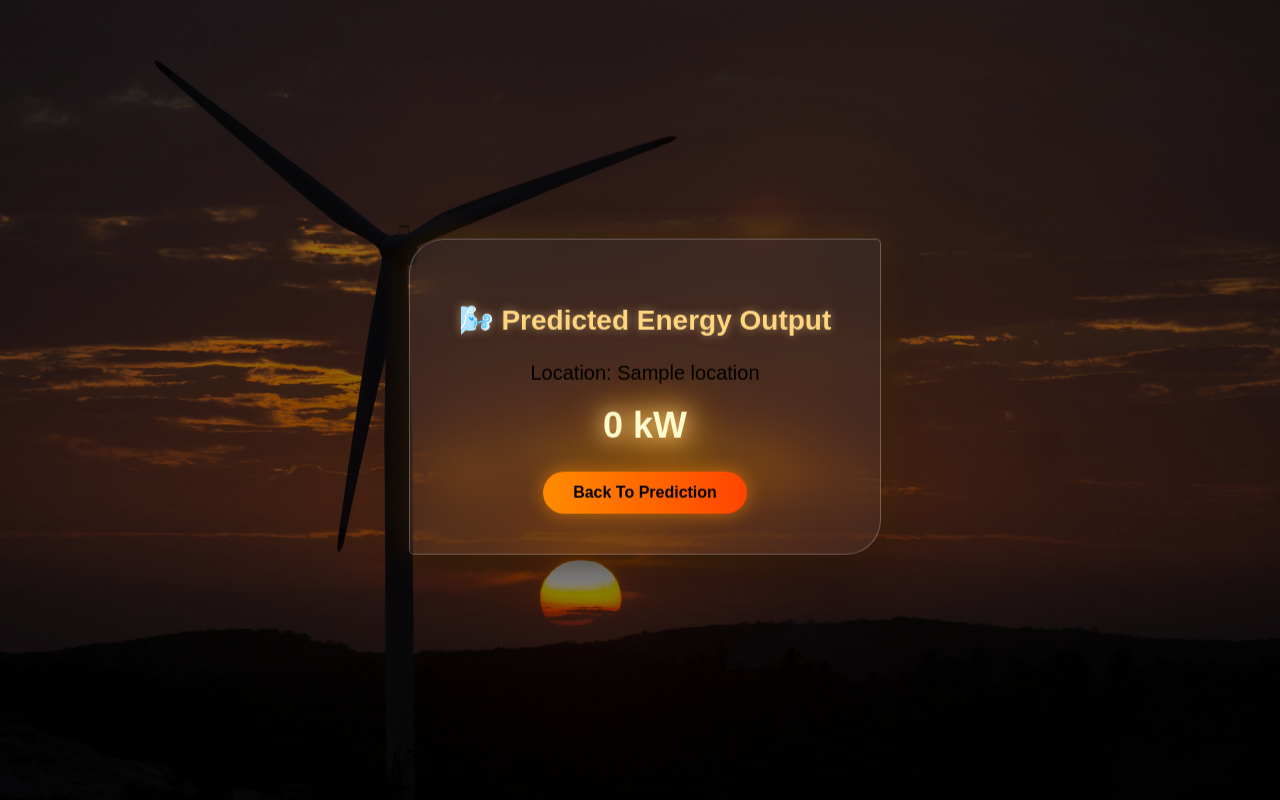
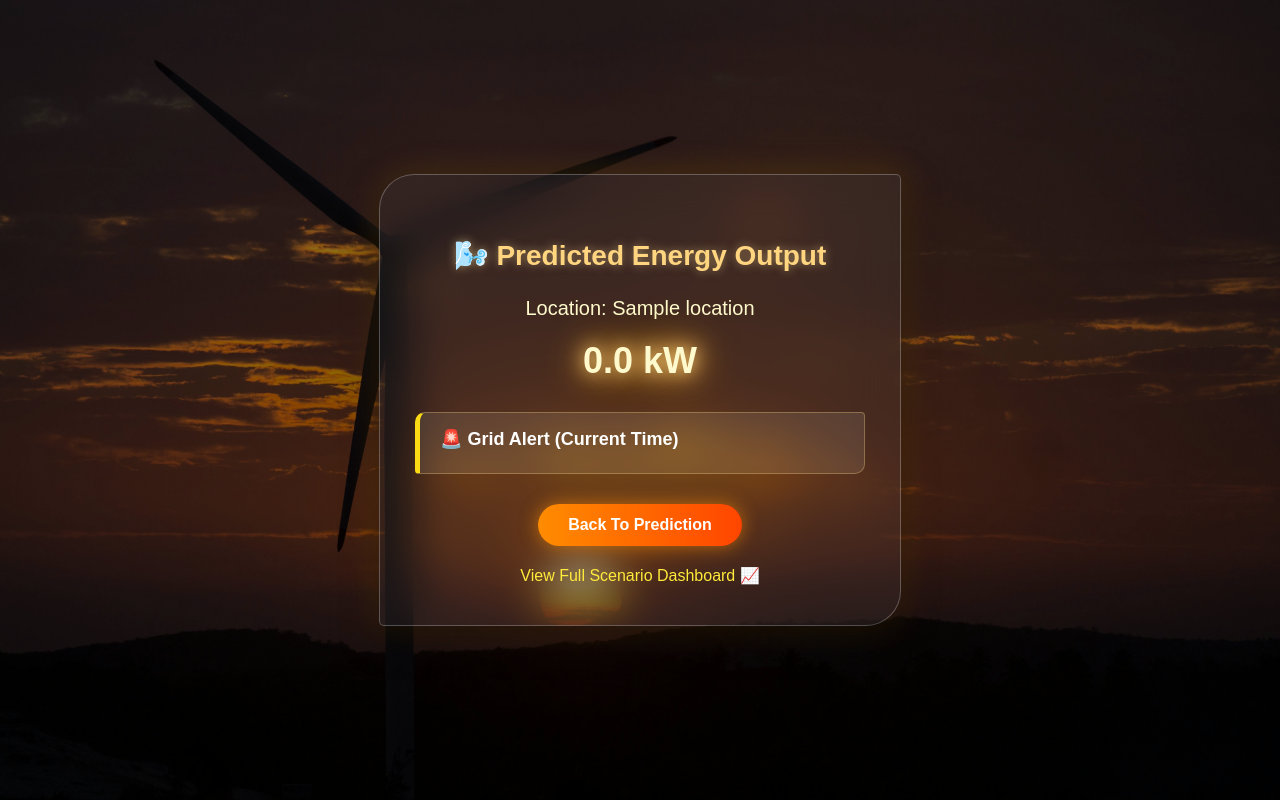
Before and after one commit to Samba769/wind-turbine-energy-main, a Flask app: template templates/result.html in a window 1280 px wide. Run offline with Flask 3, Linux system fonts and the light colour scheme; the template is opened without the code that fills it: most values are stand-ins (such as "Sample title", 1, 10 or a date in 2020); parts of the project's set-up code (start-up, migrations or seed data) failed here and were passed over.

Commit message:
Enhance result page layout and add scenario alerts
Updated CSS styles for layout and added new elements for scenario alerts and dashboard link.

```diff
--- a/templates/result.html
+++ b/templates/result.html
@@ -5,76 +5,100 @@
 <title>Wind Turbine Energy Result</title>
 <style>
   body {
-    margin: 0; padding: 0;
-    font-family: "Poppins", Arial, sans-serif;
+    margin: 0; padding: 0; font-family: "Poppins", Arial, sans-serif;
     height: 100vh; display: flex; justify-content: center; align-items: center;
     background: url('{{ url_for("static", filename="images/winds.jpg") }}') no-repeat center center fixed;
     background-size: cover;
   }
-
   .overlay {
-    position: absolute; top:0; left:0;
-    width:100%; height:100%;
+    position: absolute; top:0; left:0; width:100%; height:100%;
     background: rgba(0,0,0,0.45); z-index:0;
   }
-
   .result-box {
-    position: relative; z-index: 1;
-    width: 400px; padding: 40px 35px;
-    border-radius: 35px 5px 35px 5px;
-    backdrop-filter: blur(20px);
-    background: rgba(255,255,255,0.05);
-    border: 1px solid rgba(255,255,255,0.25);
+    position: relative; z-index: 1; width: 450px; /* Made slightly wider */
+    padding: 40px 35px;
+    border-radius: 35px 5px 35px 5px; backdrop-filter: blur(20px);
+    background: rgba(255,255,255,0.05); border: 1px solid rgba(255,255,255,0.25);
     box-shadow: 0 12px 35px rgba(0,0,0,0.5), 0 0 35px rgba(255,165,0,0.2);
     text-align: center; color: #ffd580;
-    animation: floatDiagonal 3s ease-in-out infinite alternate;
   }
-
-  /* Diagonal floating animation */
-  @keyframes floatDiagonal {
-    0% { transform: translate(0px, 0px); }
-    50% { transform: translate(15px, -10px); }
-    100% { transform: translate(0px, 0px); }
-  }
-
   h2 {
     font-size: 28px; margin-bottom: 25px;
     text-shadow: 0 0 10px rgba(255,223,150,0.5);
   }
-
   .prediction {
-    font-size: 36px; font-weight: bold; margin-top: 20px;
-    color: #fffacd;
+    font-size: 36px; font-weight: bold; margin-top: 20px; color: #fffacd;
     text-shadow: 0 0 15px #ffd580, 0 0 25px #ffb347, 0 0 35px #ffa500;
     animation: glowPulse 1.5s infinite alternate;
   }
+  @keyframes glowPulse {
+    from { text-shadow: 0 0 10px #ffd580, 0 0 20px #ffb347, 0 0 30px #ffa500; }
+    to { text-shadow: 0 0 20px #ffd580, 0 0 35px #ffb347, 0 0 50px #ffa500; }
+  }
+  .back-btn {
+    margin-top: 30px; /* Increased margin */
+    padding: 12px 30px; border-radius: 25px; border: none;
+    font-weight: bold; background: linear-gradient(90deg,#ff8c00,#ff4500);
+    color: white; font-size: 16px; cursor: pointer;
+    transition: all 0.3s ease; box-shadow: 0 0 18px rgba(255,140,0,0.6);
+  }
+  .back-btn:hover {
+    transform: scale(1.05); box-shadow: 0 0 25px rgba(255,140,0,0.8);
+  }
+  .location { font-size: 20px; margin-bottom: 10px; color: #fffacd; }
 
-  @keyframes glowPulse {
-    0% { text-shadow: 0 0 10px #ffd580, 0 0 20px #ffb347, 0 0 30px #ffa500; }
-    50% { text-shadow: 0 0 20px #ffd580, 0 0 35px #ffb347, 0 0 50px #ffa500; }
-    100% { text-shadow: 0 0 15px #ffd580, 0 0 30px #ffb347, 0 0 45px #ffa500; }
+  /* --- CSS FOR SCENARIO 3 ALERT --- */
+  .scenario-box {
+    background: rgba(255, 251, 230, 0.1); /* Light yellow tint */
+    border: 1px solid rgba(250, 219, 139, 0.3);
+    border-left: 5px solid #fadb14; /* Yellow border for "Normal" */
+    padding: 15px 20px;
+    margin-top: 30px;
+    border-radius: 10px 4px;
+    text-align: left;
+    color: #fffbe6;
+    font-size: 16px;
   }
 
-  .back-btn {
-    margin-top: 25px; padding: 12px 30px;
-    border-radius: 25px; border: none; font-weight: bold;
-    background: linear-gradient(90deg,#ff8c00,#ff4500);
-    color: rgb(2, 2, 2); font-size: 16px; cursor: pointer;
-    transition: all 0.3s ease; box-shadow: 0 0 18px rgba(255,140,0,0.6);
+  /* Conditional style if it's an ALERT */
+  {% if 'ALERT' in alert %}
+  .scenario-box {
+    background: rgba(245, 34, 45, 0.08); /* Red tint */
+    border-color: rgba(255, 163, 158, 0.3);
+    border-left-color: #f5222d; /* Red border for "Alert" */
+    color: #ffccc7;
   }
+  {% endif %}
 
-  .back-btn:hover {
+  .scenario-box h3 {
+    margin: 0 0 8px 0;
+    padding: 0;
+    font-size: 18px;
+    font-weight: bold;
+    color: #fff; /* White header for both */
+  }
+  .scenario-box p {
+    margin: 0;
+    padding: 0;
+  }
+  /* ------------------------------------- */
+
+  /* --- NEW CSS FOR DASHBOARD LINK --- */
+  .dashboard-link {
+    display: block;
+    margin-top: 20px;
+    font-size: 16px;
+    color: #ffeb3b; /* Bright yellow */
+    text-decoration: none;
+    font-weight: 500;
+    transition: all 0.3s ease;
+  }
+  .dashboard-link:hover {
+    text-decoration: underline;
+    color: #fff;
     transform: scale(1.05);
-    background: linear-gradient(90deg,#ffa500,#ff6347);
-    box-shadow: 0 0 25px rgba(255,140,0,0.8);
   }
-
-  .location {
-    font-size: 20px;
-    margin-bottom: 10px;
-    color: black;
-    text-shadow: none;
-  }
+  /* ---------------------------------- */
 
 </style>
 </head>
@@ -83,27 +107,68 @@
   <div class="result-box">
     <h2>🌬️ Predicted Energy Output</h2>
     <div class="location">Location: {{ location }}</div>
-    <div class="prediction" id="energy">0 kW</div>
+    <div class="prediction" id="energy">0.0 kW</div>
+
+    <div class="scenario-box">
+        <h3>🚨 Grid Alert (Current Time)</h3>
+        <p><strong>{{ alert }}</strong></p>
+    </div>
+
     <button class="back-btn" onclick="window.location.href='/predict'">Back To Prediction</button>
+
+    <a href="/scenario_dashboard" class="dashboard-link">View Full Scenario Dashboard 📈</a>
   </div>
 
   <script>
-    // Animate counting up
-    const target = {{ prediction|tojson }};
+    // --- This is your existing animation script ---
+    const targetValue = {{ prediction|default(0)|tojson }};
     const element = document.getElementById('energy');
-    let start = 0;
+    const duration = 1000; // 1 second animation
+    let startTime = null;
 
-    function animate() {
-      start += 1;
-      if (start <= target) {
-        element.innerHTML = start.toFixed(1) + " kW";
+    function animate(currentTime) {
+      if (startTime === null) startTime = currentTime;
+      const elapsedTime = currentTime - startTime;
+      const progress = Math.min(elapsedTime / duration, 1);
+
+      const currentValue = progress * targetValue;
+      element.innerHTML = currentValue.toFixed(1) + " kW";
+
+      if (progress < 1) {
         requestAnimationFrame(animate);
       } else {
-        element.innerHTML = target.toFixed(1) + " kW";
+        element.innerHTML = targetValue.toFixed(1) + " kW";
       }
     }
+    requestAnimationFrame(animate);
 
-    animate();
+    // --- NEW SCRIPT FOR SOUND ALERT (AUTOPLAY FIX) ---
+    const playSound = {{ play_sound|default(false)|tojson }};
+
+    if (playSound) {
+        const alertSound = new Audio("{{ url_for('static', filename='sounds/alert.mp3') }}");
+
+        // Try to play immediately
+        let playPromise = alertSound.play();
+
+        if (playPromise !== undefined) {
+            playPromise.catch(error => {
+                // Autoplay was blocked.
+                console.warn("Audio autoplay was blocked. Waiting for user click.");
+
+                // Create a function to play sound on the *first* user click
+                const playOnFirstClick = () => {
+                    alertSound.play().catch(e => console.error("Sound play failed after click:", e));
+                    // Remove this listener so it only runs once
+                    document.removeEventListener('click', playOnFirstClick);
+                };
+
+                // Add the listener to the whole page
+                document.addEventListener('click', playOnFirstClick);
+            });
+        }
+    }
+    // ---------------------------------
   </script>
 </body>
 </html>
```
